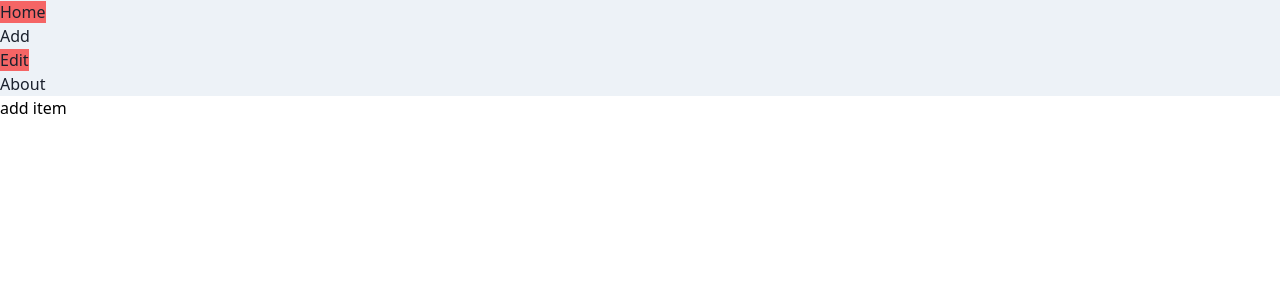
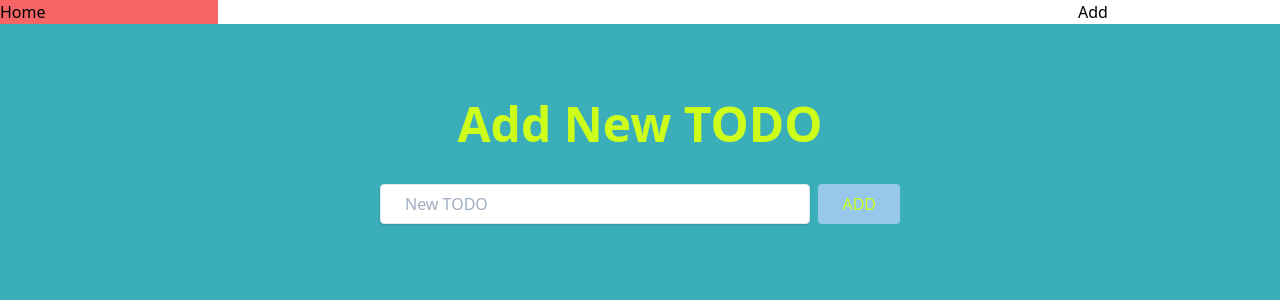
Before and after one commit to Lorakus/TODOSkSy2020, a Nuxt app: page /add in a window 1280 px wide. Shown: the top 300 px of the page. Built offline with nearby package versions, Linux system fonts and the light colour scheme.

Commit message:
add new todo /item plus PC NAVBAR

```diff
--- a/assets/css/tailwind.css
+++ b/assets/css/tailwind.css
@@ -14,3 +14,13 @@
 .focus\:shadow-outline-arctic-lime:focus {
     box-shadow: 0 0 0 3px #CEFF1A;
   }
+
+  .w-400px{
+      width: 400px;
+  }
+
+  @media (min-width: 640px) {
+    .sm\:w-max-400px {
+        width: 600px;
+    }
+}
--- a/components/MobileNavbar.vue
+++ b/components/MobileNavbar.vue
@@ -2,7 +2,7 @@
     <div class="bg-pale-cerulean flex justify-around text-center shadow-lg">
 
         <div class="flex flex-col items-center py-2  ">
-            <nuxt-link to="/" class="hover:bg-oxford-blue rounded-full p-2">
+            <nuxt-link to="/" class="hover:bg-oxford-blue rounded-full p-2 transform duration-500">
                 <svg class="svg-icon w-8 h-8" viewBox="0 0 20 20" style=" fill: #CEFF1A ">
 				    <path d="M8.627,7.885C8.499,8.388,7.873,8.101,8.13,8.177L4.12,7.143c-0.218-0.057-0.351-0.28-0.293-0.498c0.057-0.218,0.279-0.351,0.497-0.294l4.011,1.037C8.552,7.444,8.685,7.667,8.627,7.885 M8.334,10.123L4.323,9.086C4.105,9.031,3.883,9.162,3.826,9.38C3.769,9.598,3.901,9.82,4.12,9.877l4.01,1.037c-0.262-0.062,0.373,0.192,0.497-0.294C8.685,10.401,8.552,10.18,8.334,10.123 M7.131,12.507L4.323,11.78c-0.218-0.057-0.44,0.076-0.497,0.295c-0.057,0.218,0.075,0.439,0.293,0.495l2.809,0.726c-0.265-0.062,0.37,0.193,0.495-0.293C7.48,12.784,7.35,12.562,7.131,12.507M18.159,3.677v10.701c0,0.186-0.126,0.348-0.306,0.393l-7.755,1.948c-0.07,0.016-0.134,0.016-0.204,0l-7.748-1.948c-0.179-0.045-0.306-0.207-0.306-0.393V3.677c0-0.267,0.249-0.461,0.509-0.396l7.646,1.921l7.654-1.921C17.91,3.216,18.159,3.41,18.159,3.677 M9.589,5.939L2.656,4.203v9.857l6.933,1.737V5.939z M17.344,4.203l-6.939,1.736v9.859l6.939-1.737V4.203z M16.168,6.645c-0.058-0.218-0.279-0.351-0.498-0.294l-4.011,1.037c-0.218,0.057-0.351,0.28-0.293,0.498c0.128,0.503,0.755,0.216,0.498,0.292l4.009-1.034C16.092,7.085,16.225,6.863,16.168,6.645 M16.168,9.38c-0.058-0.218-0.279-0.349-0.498-0.294l-4.011,1.036c-0.218,0.057-0.351,0.279-0.293,0.498c0.124,0.486,0.759,0.232,0.498,0.294l4.009-1.037C16.092,9.82,16.225,9.598,16.168,9.38 M14.963,12.385c-0.055-0.219-0.276-0.35-0.495-0.294l-2.809,0.726c-0.218,0.056-0.351,0.279-0.293,0.496c0.127,0.506,0.755,0.218,0.498,0.293l2.807-0.723C14.89,12.825,15.021,12.603,14.963,12.385"></path>
 			    </svg>
@@ -10,7 +10,7 @@
         </div>
 
         <div class="flex flex-col items-center ">
-            <nuxt-link to="/add" class="hover:bg-arctic-lime rounded-full p-2">
+            <nuxt-link to="/add" class="hover:bg-arctic-lime rounded-full p-2 transform duration-500">
                 <svg class="svg-icon w-12 h-12" viewBox="0 0 20 20">
                     <path d="M14.613,10c0,0.23-0.188,0.419-0.419,0.419H10.42v3.774c0,0.23-0.189,0.42-0.42,0.42s-0.419-0.189-0.419-0.42v-3.774H5.806c-0.23,0-0.419-0.189-0.419-0.419s0.189-0.419,0.419-0.419h3.775V5.806c0-0.23,0.189-0.419,0.419-0.419s0.42,0.189,0.42,0.419v3.775h3.774C14.425,9.581,14.613,9.77,14.613,10 M17.969,10c0,4.401-3.567,7.969-7.969,7.969c-4.402,0-7.969-3.567-7.969-7.969c0-4.402,3.567-7.969,7.969-7.969C14.401,2.031,17.969,5.598,17.969,10 M17.13,10c0-3.932-3.198-7.13-7.13-7.13S2.87,6.068,2.87,10c0,3.933,3.198,7.13,7.13,7.13S17.13,13.933,17.13,10"></path>
                 </svg>
@@ -18,7 +18,7 @@
         </div>
 
         <div class="flex flex-col items-center py-2 ">
-            <nuxt-link to="/impressum" id="svg" class="hover:bg-oxford-blue rounded-full p-2">
+            <nuxt-link to="/impressum" id="svg" class="hover:bg-oxford-blue rounded-full p-2 transform duration-500">
                 <svg class="svg-icon w-8 h-8  items-center" viewBox="0 0 20 20" style=" fill: #CEFF1A">
                     <path d="M15.573,11.624c0.568-0.478,0.947-1.219,0.947-2.019c0-1.37-1.108-2.569-2.371-2.569s-2.371,1.2-2.371,2.569c0,0.8,0.379,1.542,0.946,2.019c-0.253,0.089-0.496,0.2-0.728,0.332c-0.743-0.898-1.745-1.573-2.891-1.911c0.877-0.61,1.486-1.666,1.486-2.812c0-1.79-1.479-3.359-3.162-3.359S4.269,5.443,4.269,7.233c0,1.146,0.608,2.202,1.486,2.812c-2.454,0.725-4.252,2.998-4.252,5.685c0,0.218,0.178,0.396,0.395,0.396h16.203c0.218,0,0.396-0.178,0.396-0.396C18.497,13.831,17.273,12.216,15.573,11.624 M12.568,9.605c0-0.822,0.689-1.779,1.581-1.779s1.58,0.957,1.58,1.779s-0.688,1.779-1.58,1.779S12.568,10.427,12.568,9.605 M5.06,7.233c0-1.213,1.014-2.569,2.371-2.569c1.358,0,2.371,1.355,2.371,2.569S8.789,9.802,7.431,9.802C6.073,9.802,5.06,8.447,5.06,7.233 M2.309,15.335c0.202-2.649,2.423-4.742,5.122-4.742s4.921,2.093,5.122,4.742H2.309z M13.346,15.335c-0.067-0.997-0.382-1.928-0.882-2.732c0.502-0.271,1.075-0.429,1.686-0.429c1.828,0,3.338,1.385,3.535,3.161H13.346z"></path>
                 </svg>
--- a/components/NormalNavbar.vue
+++ b/components/NormalNavbar.vue
@@ -1,23 +1,13 @@
 <template>
 
-    <div class="bg-gray-200 text-gray-900 flex-row">
 
-        <div>
+    <div class="grid grid-col-6">
+        <div class="grid col-start-1 col-end-2">
             <nuxt-link to="/" class="bg-red-500">Home </nuxt-link>
         </div>
 
-        <div>
+        <div class="grid col-start-7 col-end-7">
             <nuxt-link to="/add">Add</nuxt-link>
-
-        </div>
-
-        <div>
-            <nuxt-link to="/edit" class="bg-red-500">Edit</nuxt-link>
-
-        </div>
-
-        <div>
-            <nuxt-link to="/impressum">About</nuxt-link>
         </div>
     </div>
 
--- a/layouts/default.vue
+++ b/layouts/default.vue
@@ -1,6 +1,6 @@
 <template>
   <div class="">
-    <NormalNavbar class="hidden md:block" />
+    <NormalNavbar class="hidden md:grid" />
     <nuxt />
     <MobileNavbar class="md:hidden bottom-0 absolute w-full"/>
   </div>
--- a/pages/add.vue
+++ b/pages/add.vue
@@ -1,5 +1,21 @@
 <template>
-    <div>
-        add item
+    <div class=" h-screen bg-verdigris">
+      <div class="bg-verdigris py-6">
+
+
+          <h1 class="text-arctic-lime font-bold text-center mt-10 text-5xl">Add New TODO</h1>
+
+        <div class="sm:w-max-400px m-auto">
+           <div class="mt-6 mx-10 flex">
+            <input type="text" placeholder="New TODO" id="todo-input" class="shadow appearance-none border rounded w-full py-2 px-6 mr-2 text-gray-700 leading-tight focus:outline-none  focus:shadow-outline-arctic-lime px-2" />
+            <button class="bg-pale-cerulean hover:bg-oxford-blue text-arctic-lime  hover:text-flame rounded uppercase py-2 px-6 appearance-none focus:outline-none transform duration-500  ">
+              add
+            </button>
+          </div>
+
+
+        </div>
+
+        </div>
     </div>
 </template>
--- a/pages/index.vue
+++ b/pages/index.vue
@@ -3,12 +3,12 @@
       <div class="bg-verdigris py-6">
 
 
-          <h1 class="text-arctic-lime font-bold text-center mt-10 text-5xl">TODO LIST</h1>
+        <h1 class="text-arctic-lime font-bold text-center mt-10 text-5xl">TODO List</h1>
 
-
-          <div class="mt-6 mx-10 flex">
+        <div class="sm:w-max-400px m-auto">
+           <div class="mt-6 mx-10 flex">
             <input type="text" placeholder="New TODO" id="todo-input" class="shadow appearance-none border rounded w-full py-2 px-6 mr-2 text-gray-700 leading-tight focus:outline-none  focus:shadow-outline-arctic-lime px-2" />
-            <button class="bg-pale-cerulean hover:bg-oxford-blue text-arctic-lime  hover:text-flame rounded uppercase py-2 px-6 appearance-none focus:outline-none">
+            <button class="bg-pale-cerulean hover:bg-oxford-blue text-arctic-lime  hover:text-flame rounded uppercase py-2 px-6 appearance-none focus:outline-none transform duration-500  ">
               add
             </button>
           </div>
@@ -35,6 +35,9 @@
               </li>
             </ul>
           </div>
+
+        </div>
+
         </div>
     </div>
 </template>
```
